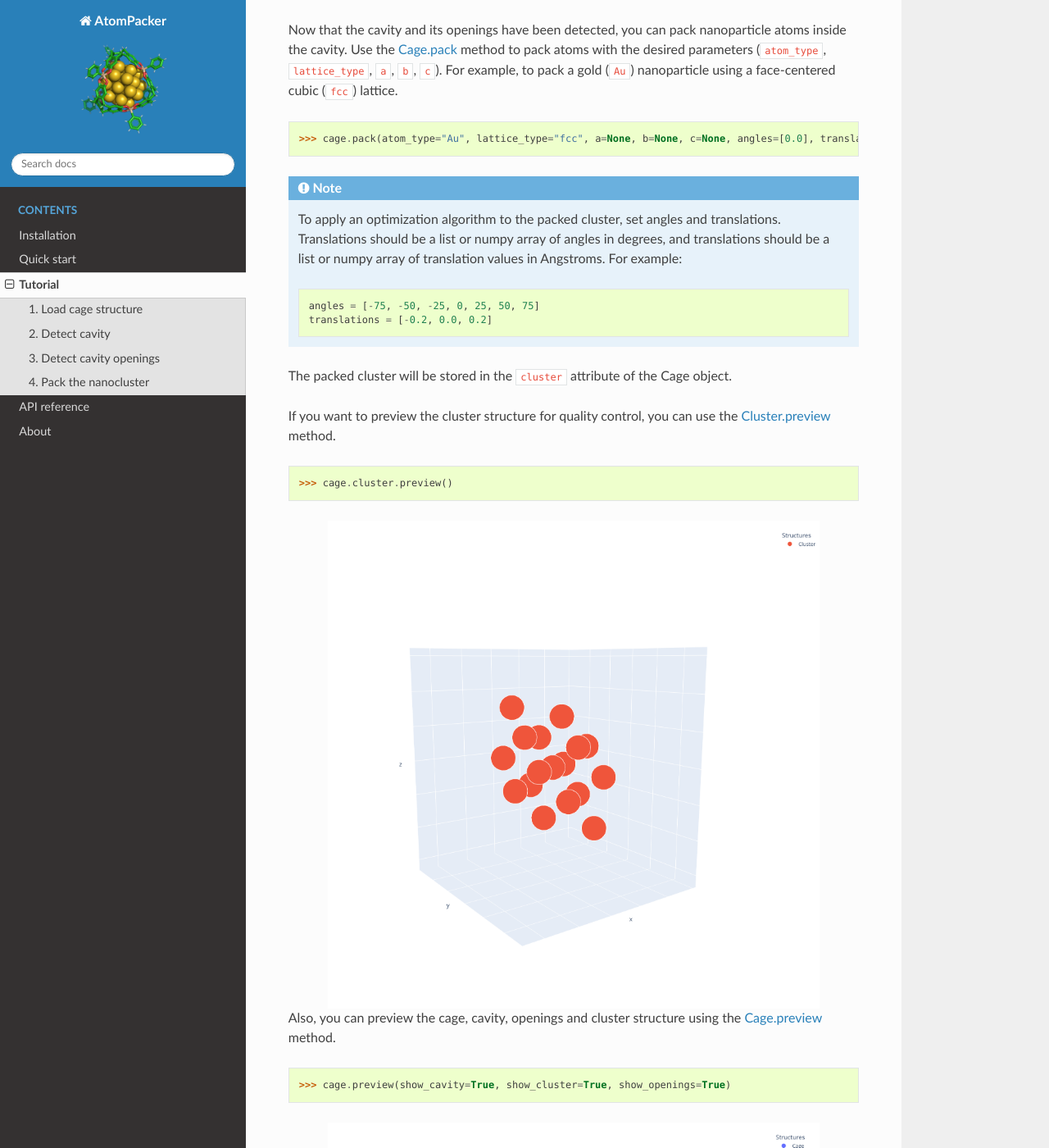
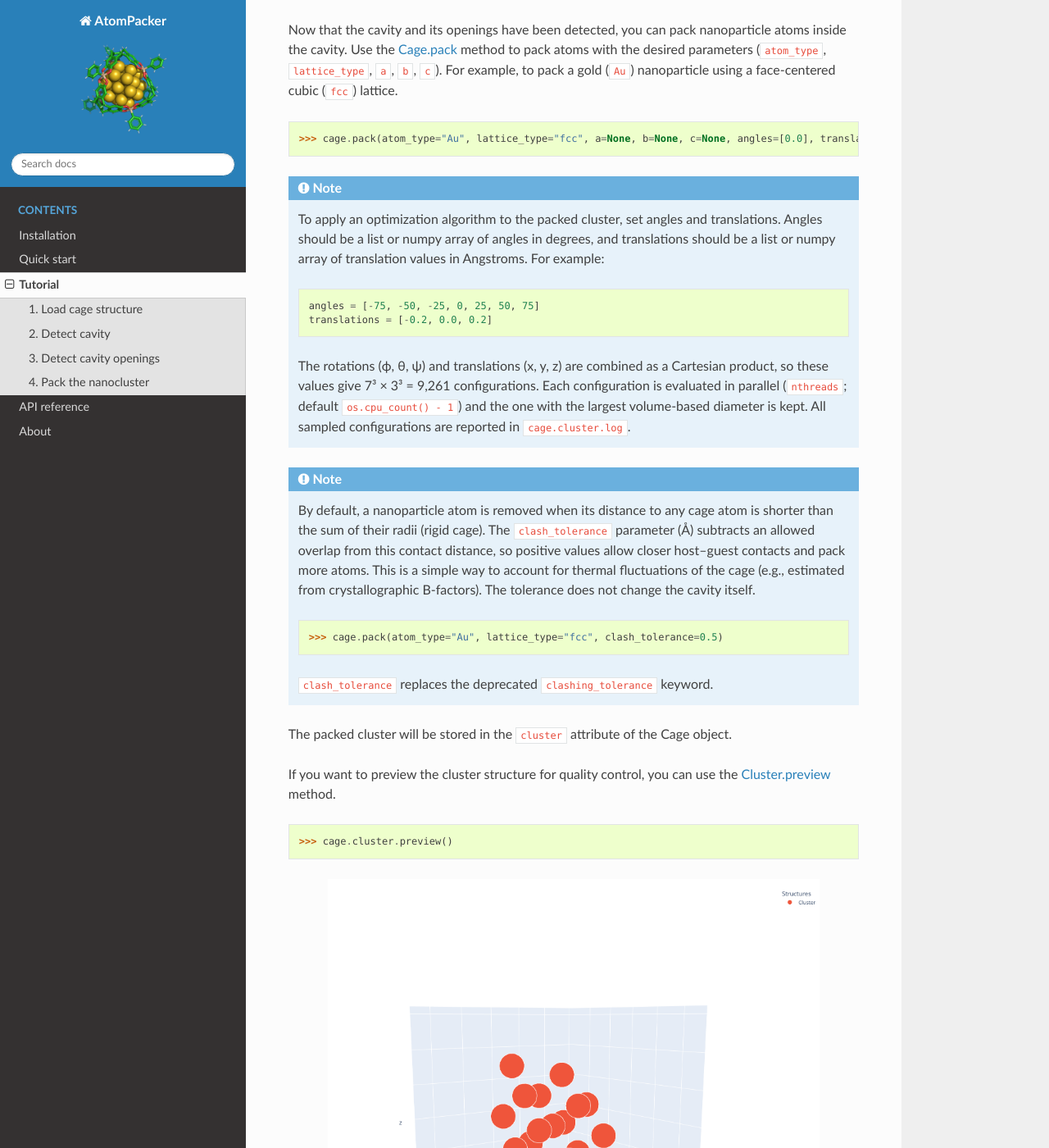
Before and after one commit to cnpem/AtomPacker, a Sphinx documentation site: the page built from docs/tutorial.rst, in a window 1280 px wide and 1400 px high, scrolled down 6634 px. Shown: the whole window at 82% size. Built offline with Sphinx 7.4.7 and the Read the Docs theme 3.1.0, drawn with Linux system fonts in a browser that asks for light colours; some of the changed text lies outside the part shown.

Commit message:
Rename clashing_tolerance to clash_tolerance; fix docs
- Cage.pack: clash_tolerance (same position); clashing_tolerance kept as a
  deprecated keyword (DeprecationWarning; ValueError if both differ)
- docstrings describe it as an allowed overlap subtracted from the contact
  distance; tutorial gets a note on clash_tolerance and on the optimization
  (Cartesian product, selection by volume diameter, nthreads, log)
- docs: fix detect_openings link, angles/translations wording, Cluster.save
  sentence, README cluster preview call, about.rst typos and citation;
  ARCHITECTURE.md signatures updated
- declare joblib (imported directly) as a dependency
- tests: new keyword, deprecation and conflict tests

Co-Authored-By: Claude Opus 5.5 <noreply@anthropic.com>

```diff
--- a/docs/about.rst
+++ b/docs/about.rst
@@ -25,16 +25,16 @@ Scientific team
 
 [2] Laboratoire Hétérochimie Fondamentale et Appliquée, CNRS, Université Toulouse III─Paul Sabatier.
 
-If you have any further questions, inquires or if you wish to contribute to AtomPacker project, please contact us at joao.guerra@lnbio.cnpem.br.
+If you have any further questions, inquiries or if you wish to contribute to AtomPacker project, please contact us at joao.guerra@lnbio.cnpem.br.
 
 Citing
 ======
 
-If you use **AtomPacker** in your reserach, please cite the following references:
+If you use **AtomPacker** in your research, please cite the following references:
 
 * Guerra, J. V. S., Ribeiro-Filho, H. V., Jara, G. E., Bortot, L. O., Pereira, J. G. C., & Lopes-de-Oliveira, P. S. (2021). pyKVFinder: an efficient and integrable Python package for biomolecular cavity detection and characterization in data science. BMC bioinformatics, 22(1), 607. `<https://doi.org/10.1186/s12859-021-04519-4>`_.
 
-* (manuscript in preparation) Guerra, J. V. S., Jara, G. E., Lopes-de-Oliveira, P. S., & Szalóki, G. (2024). AtomPacker: a Python package for packing nanocluster into supramolecular cages.
+* (manuscript in preparation) Guerra, J. V. S., Jara, G. E., Hokama, R. H., Bourissou, D. & Szalóki, G. (2026). Modellization of Confined Nanoparticles with AtomPacker.
 
 Funding
 =======
--- a/docs/installation.rst
+++ b/docs/installation.rst
@@ -6,6 +6,7 @@ The requirements for installing AtomPacker are:
 
 * ase
 * biopython
+* joblib
 * MDAnalysis
 * numpy
 * pandas
--- a/docs/tutorial.rst
+++ b/docs/tutorial.rst
@@ -278,12 +278,31 @@ Now that the cavity and its openings have been detected, you can pack nanopartic
 
 .. note::
 
-    To apply an optimization algorithm to the packed cluster, set angles and translations. Translations should be a list or numpy array of angles in degrees, and translations should be a list or numpy array of translation values in Angstroms. For example:
+    To apply an optimization algorithm to the packed cluster, set angles and translations. Angles should be a list or numpy array of angles in degrees, and translations should be a list or numpy array of translation values in Angstroms. For example:
 
     .. code-block:: python
 
         angles = [-75, -50, -25, 0, 25, 50, 75]
         translations = [-0.2, 0.0, 0.2]
+
+    The rotations (ϕ, θ, ψ) and translations (x, y, z) are combined as a Cartesian product, so these values give
+    7³ × 3³ = 9,261 configurations. Each configuration is evaluated in parallel (``nthreads``; default
+    ``os.cpu_count() - 1``) and the one with the largest volume-based diameter is kept. All sampled
+    configurations are reported in ``cage.cluster.log``.
+
+.. note::
+
+    By default, a nanoparticle atom is removed when its distance to any cage atom is shorter than the sum of
+    their radii (rigid cage). The ``clash_tolerance`` parameter (Å) subtracts an allowed overlap from this
+    contact distance, so positive values allow closer host–guest contacts and pack more atoms. This is a
+    simple way to account for thermal fluctuations of the cage (e.g., estimated from crystallographic
+    B-factors). The tolerance does not change the cavity itself.
+
+    .. code-block:: python
+
+        >>> cage.pack(atom_type="Au", lattice_type="fcc", clash_tolerance=0.5)
+
+    ``clash_tolerance`` replaces the deprecated ``clashing_tolerance`` keyword.
 
 The packed cluster will be stored in the ``cluster`` attribute of the Cage object.
 
@@ -345,7 +364,7 @@ You can access the cluster coordinates using the ``coordinates`` attribute of th
      [ -2.44353   29.798132  15.913403]
      [ -2.44353   31.838133  13.873403]]
 
-You can also save the cavity structure using the `Cluster.save <api.html#AtomPacker.Cluster.save>`_ method.
+You can also save the cluster structure using the `Cluster.save <api.html#AtomPacker.Cluster.save>`_ method.
 
 .. code-block:: python
 
--- a/pyproject.toml
+++ b/pyproject.toml
@@ -37,6 +37,7 @@ classifiers = [
 dependencies = [
     "ase>=3.28.0,<4.0.0",
     "biopython>=1.7.0",
+    "joblib>=1.3.0",
     "MDAnalysis>=2.9.0,<3.0.0",
     "numpy>=2.0.0,<2.5.0",
     "pandas>=2.3.0,<3.1.0",
```
Also changed, not shown: other parts of docs/tutorial.rst (+1 -1 lines), ARCHITECTURE.md (+3 -3 lines), README.md (+4 -2 lines), 3 other files.
